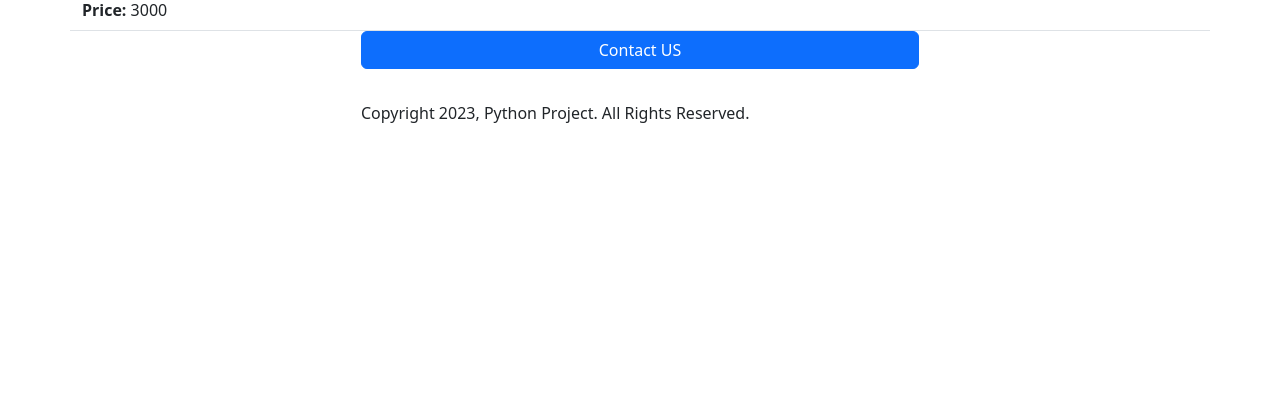
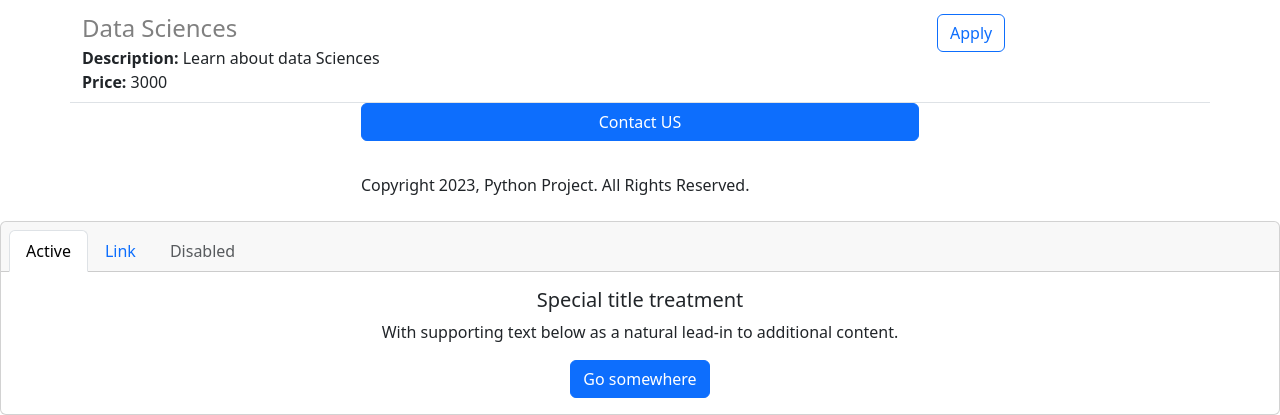
Before and after one commit to htraverzo/python-website, a Flask app: page / in a window 1280 px wide. Shown: the part 950-1365 px from the top of the page. Before the commit the page ends 1073 px from the top, so only its background shows below. Run offline with Flask 3, Linux system fonts and the light colour scheme.

Commit message:
Added nav and footers

```diff
--- /dev/null
+++ b/templates/footer.html
@@ -0,0 +1,20 @@
+<div class="card text-center">
+  <div class="card-header">
+    <ul class="nav nav-tabs card-header-tabs">
+      <li class="nav-item">
+        <a class="nav-link active" aria-current="true" href="#">Active</a>
+      </li>
+      <li class="nav-item">
+        <a class="nav-link" href="#">Link</a>
+      </li>
+      <li class="nav-item">
+        <a class="nav-link disabled" aria-disabled="true">Disabled</a>
+      </li>
+    </ul>
+  </div>
+  <div class="card-body">
+    <h5 class="card-title">Special title treatment</h5>
+    <p class="card-text">With supporting text below as a natural lead-in to additional content.</p>
+    <a href="#" class="btn btn-primary">Go somewhere</a>
+  </div>
+</div>
--- a/templates/home.html
+++ b/templates/home.html
@@ -14,6 +14,7 @@
         </style>
     </head>
     <body>
+        {% include 'nav.html' %}
         <div class="container">
             <h1 class="text-center mt-2 mb-4">Welcome to the Home Page!</h1>
              <img class="img-fluid" id="banner" src="https://replit.com/@hectortraverzo2/python-website-1#images/pythonimg.jpeg" height: 320px>
@@ -32,5 +33,8 @@
                 <p class="mt-4 mb-4">Copyright 2023, Python Project. All Rights Reserved.</p>
             </div>
          </div>
+         <div style='align-items: center;'>
+            {% include 'footer.html' %}
+         </div>
     </body>
 </html>
--- /dev/null
+++ b/templates/nav.html
@@ -0,0 +1,37 @@
+<nav class="navbar navbar-expand-lg bg-body-tertiary">
+  <div class="container-fluid  shadow-sm fixed-top bg-white">
+    <a class="navbar-brand" href="#">Python Project</a>
+    <button class="navbar-toggler" type="button" data-bs-toggle="collapse" data-bs-target="#navbarSupportedContent" aria-controls="navbarSupportedContent" aria-expanded="false" aria-label="Toggle navigation">
+      <span class="navbar-toggler-icon"></span>
+    </button>
+    <div class="collapse navbar-collapse" id="navbarSupportedContent">
+      <ul class="navbar-nav me-auto mb-2 mb-lg-0">
+        <li class="nav-item">
+          <a class="nav-link active" aria-current="page" href="#">Home</a>
+        </li>
+        <li class="nav-item">
+          <a class="nav-link" href="#">Link</a>
+        </li>
+        <li class="nav-item dropdown">
+          <a class="nav-link dropdown-toggle" href="#" role="button" data-bs-toggle="dropdown" aria-expanded="false">
+            Dropdown
+          </a>
+          <ul class="dropdown-menu">
+            <li><a class="dropdown-item" href="#">Action</a></li>
+            <li><a class="dropdown-item" href="#">Another action</a></li>
+            <li><hr class="dropdown-divider"></li>
+            <li><a class="dropdown-item" href="#">Something else here</a></li>
+          </ul>
+        </li>
+        <li class="nav-item">
+          <a class="nav-link disabled" aria-disabled="true">Disabled</a>
+        </li>
+      </ul>
+      <form class="d-flex" role="search">
+        <input class="form-control me-2" type="search" placeholder="Search" aria-label="Search"/>
+        <button class="btn btn-outline-success" type="submit">Search</button>
+      </form>
+    </div>
+  </div>
+</nav>
+<div style="height: 56px"></div>
```
